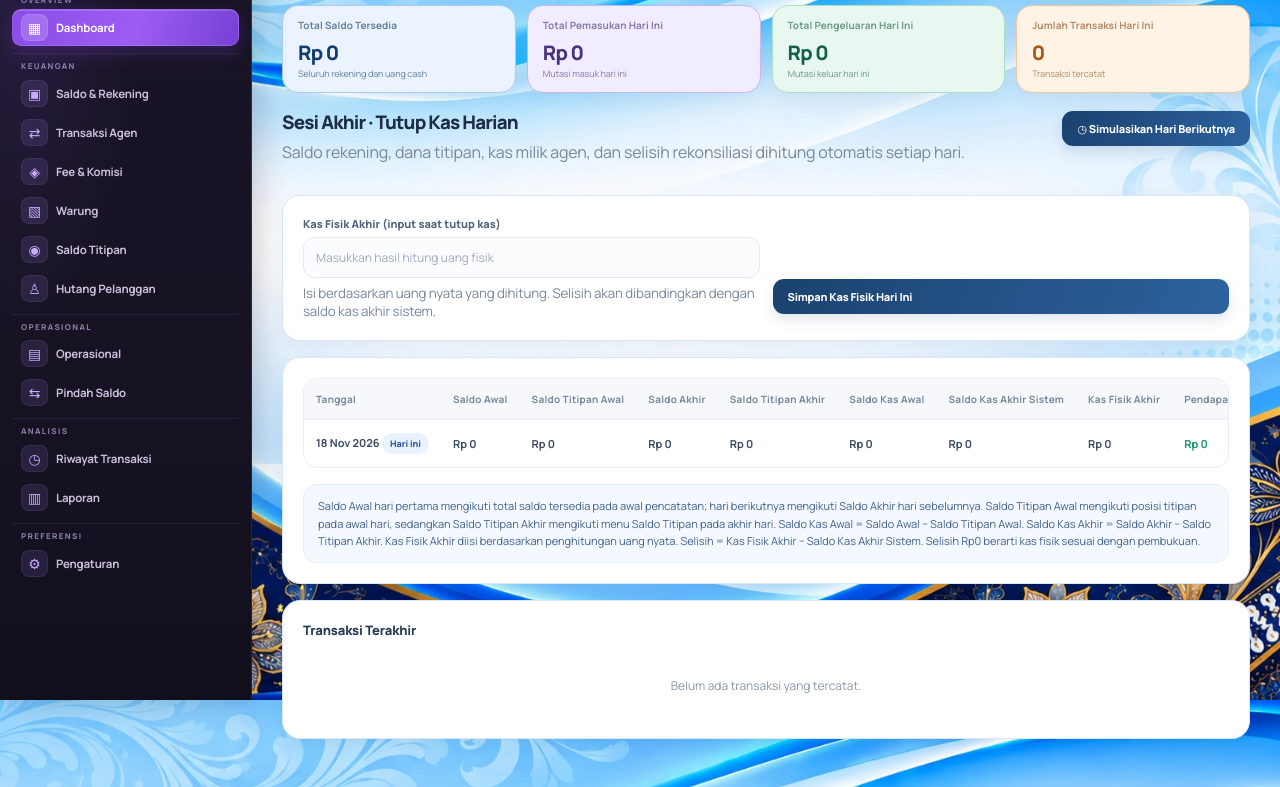
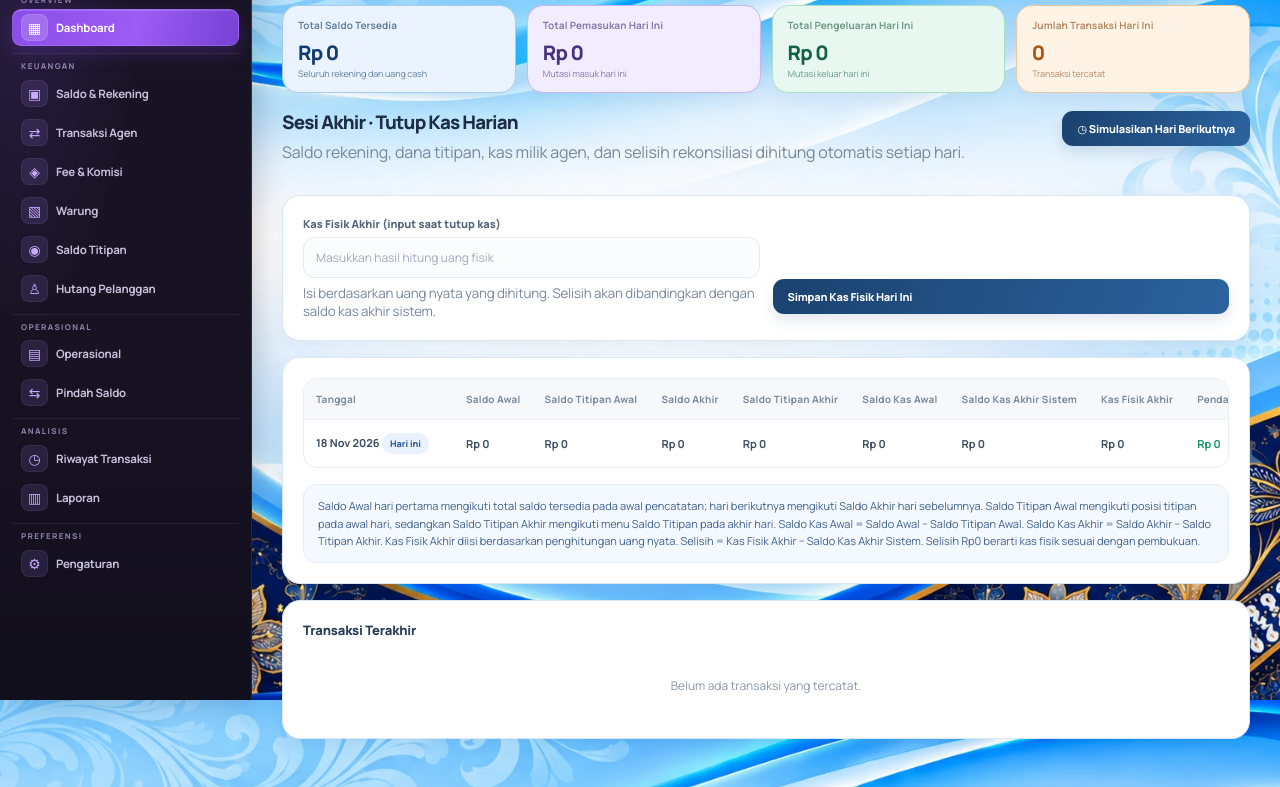
Before and after one commit to deabrilink/kas-agen-brilink, a plain HTML site: page index.html in a window 1280 px wide. Shown: the part 100-887 px from the top of the page. Drawn offline with Linux system fonts and the light colour scheme.

Commit message:
Set consistent 150px date columns across financial tables

```diff
--- a/index.html
+++ b/index.html
@@ -994,6 +994,24 @@ body{
 .content .table-wrap th:first-child,
 .content .table-wrap td:first-child{
   width:1%;
+}
+/* DATE COLUMN FIX: all tables with a first header named Tanggal */
+.content .table-wrap table:has(> thead > tr > th:first-child) {
+  border-collapse:collapse;
+}
+.content .table-wrap table:has(> thead > tr > th:first-child) th:first-child,
+.content .table-wrap table:has(> thead > tr > th:first-child) td:first-child{
+  box-sizing:border-box;
+  width:150px !important;
+  min-width:150px !important;
+  max-width:150px !important;
+  white-space:nowrap;
+  overflow:hidden;
+  text-overflow:ellipsis;
+}
+@media(max-width:760px){
+ .content .table-wrap table th:first-child,
+ .content .table-wrap table td:first-child{min-width:150px !important;max-width:150px !important}
 }
 </style>
 </head>
```
